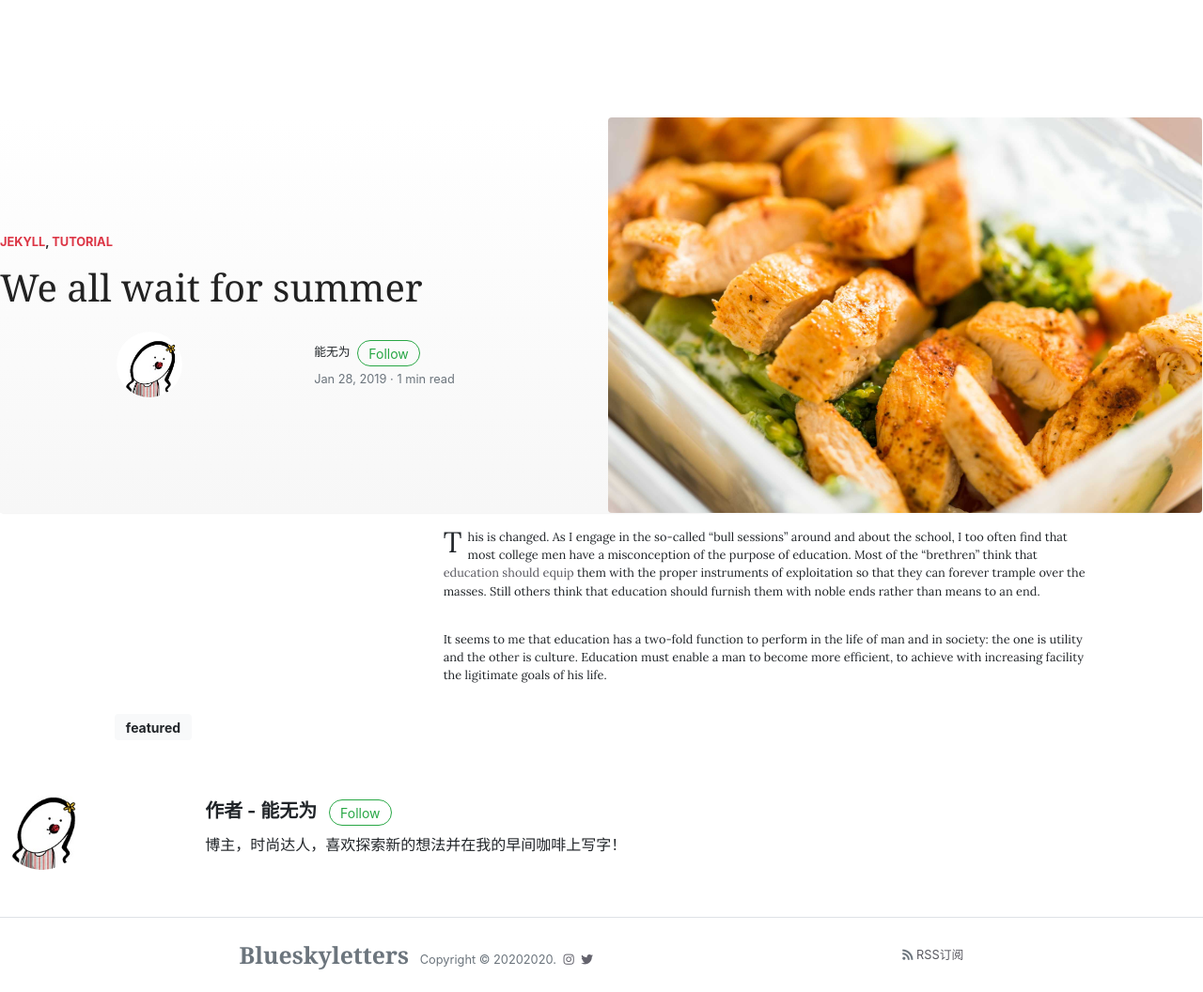
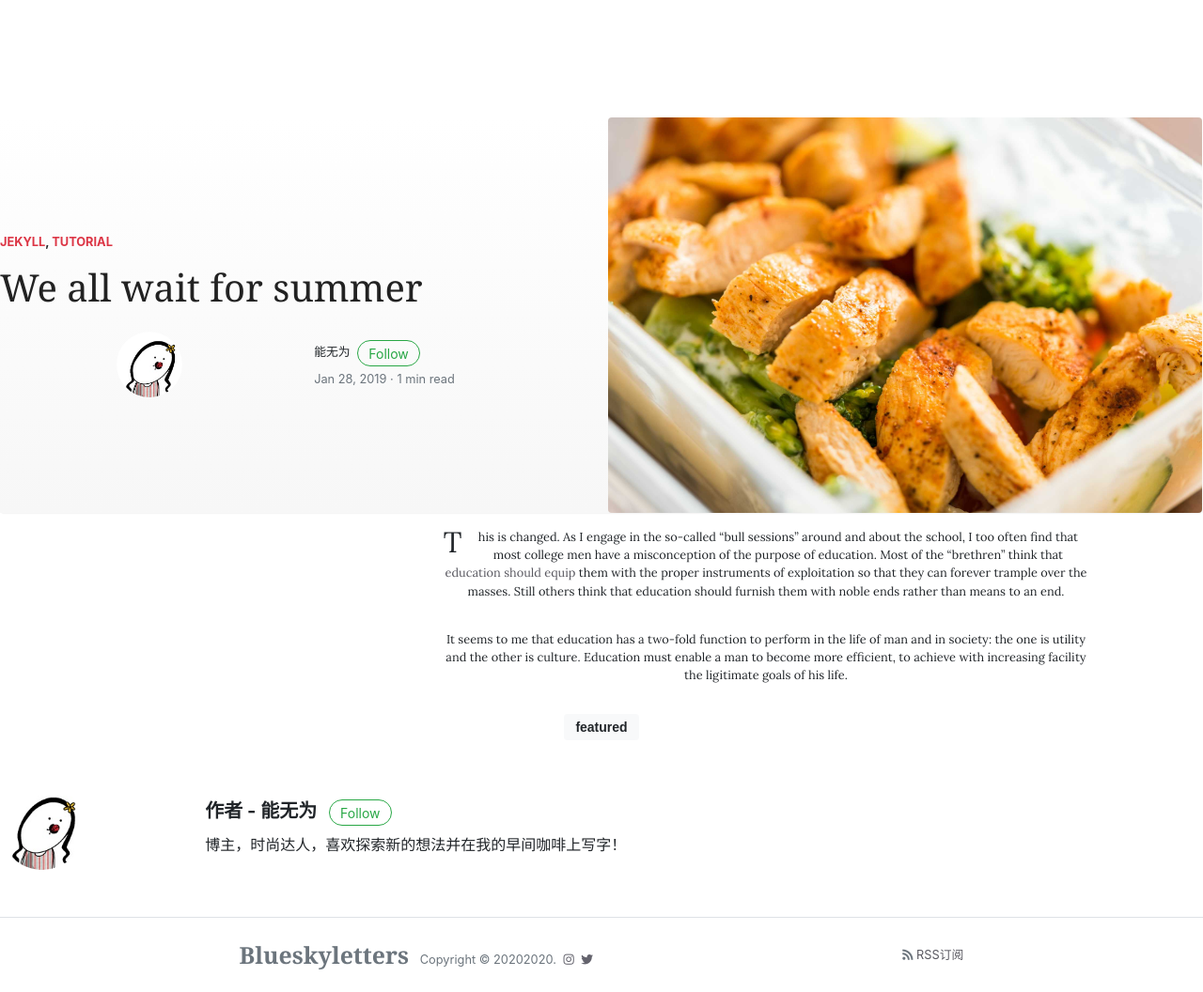
Before and after one commit to nengwuzhi/nengwuzhi.github.iom, a Jekyll site: the page built from _posts/2019-01-28-we-all-wait-for-summer.md, in a window 1280 px wide. Shown: the whole page at 94% size. Built offline with Jekyll 4.4.1, drawn with Linux system fonts in a browser that asks for light colours; nearby versions of some CDN libraries; comment, search, counter and statistics services are not loaded.

Commit message:
Update post.html

```diff
--- a/_layouts/post.html
+++ b/_layouts/post.html
@@ -42,17 +42,11 @@ layout: default
 </div>
 
 
-
-
-
-        <!-- 目录 -->
-
-
-
             <!-- Article -->
 		<div class="main" role="main">
 			<div class="col-md-10">
-		<div class="sticky-top sticky-top-offset">
+		<div class="sticky-top sticky-top-offset text-center">
+
 		       <article class="article-post">
 			{{ content }}
 			</article>
```
